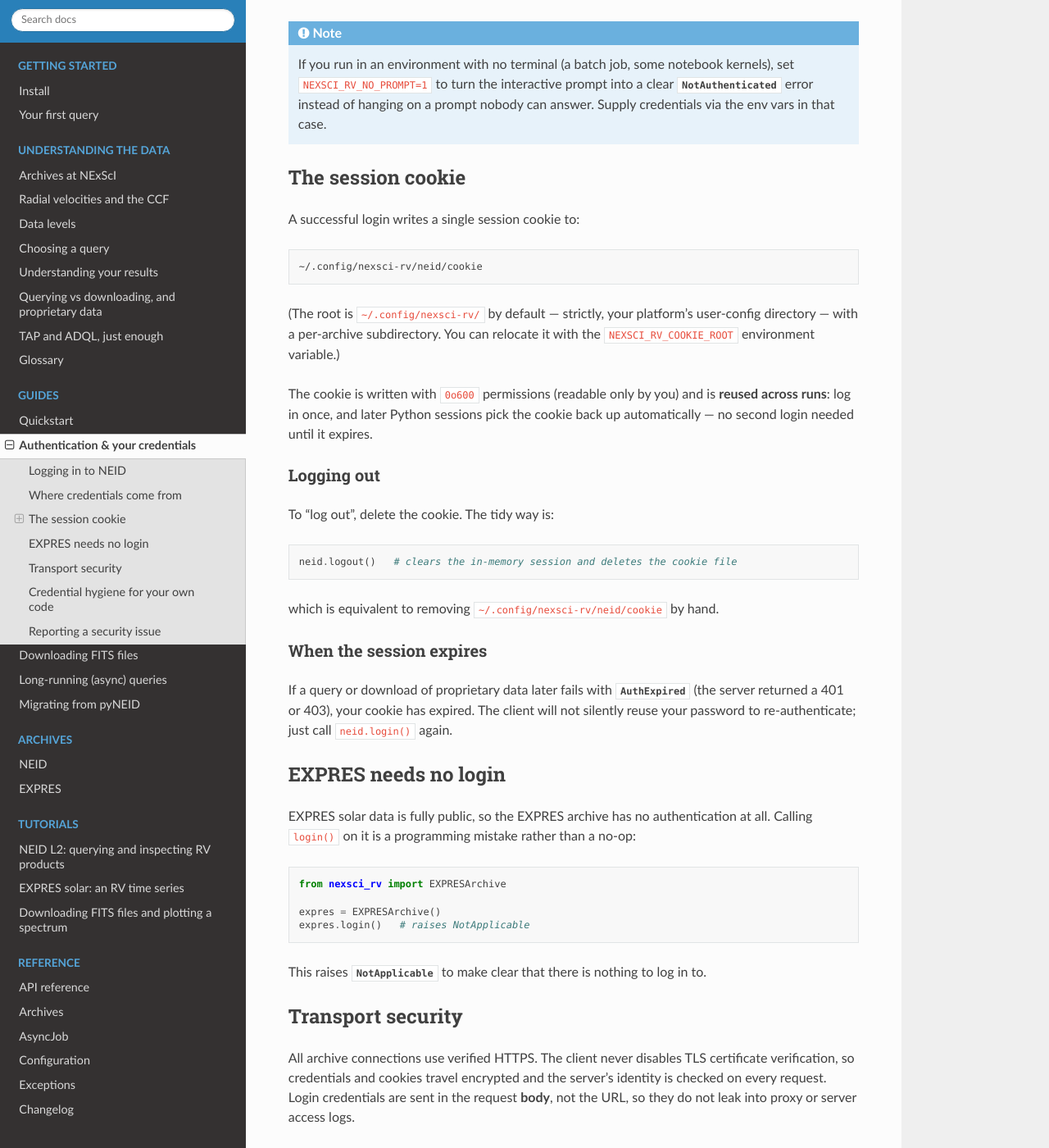
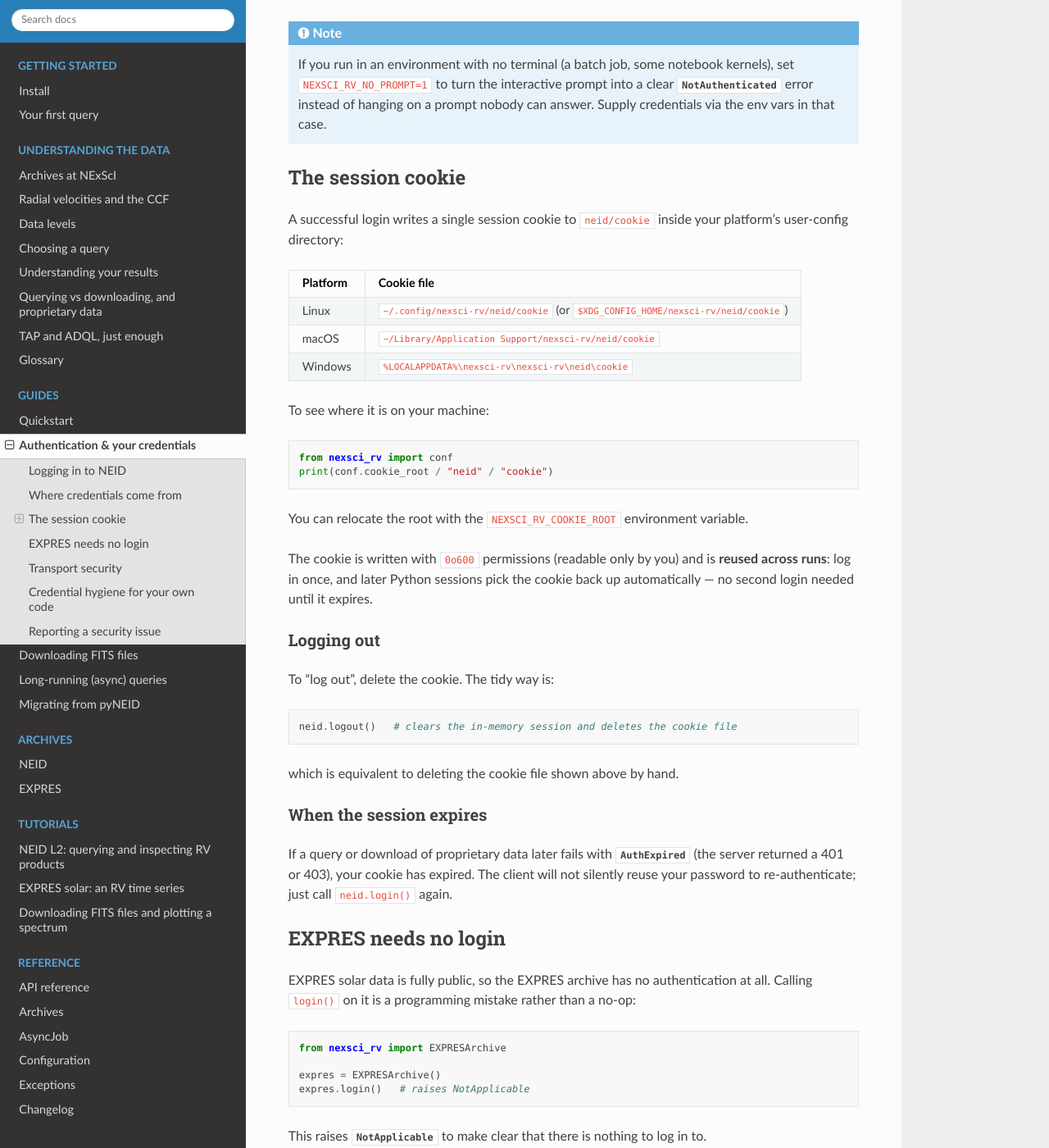
Before and after one commit to Caltech-IPAC/nexsci-rv, a Sphinx documentation site: the page built from docs/guides/authentication.md, in a window 1280 px wide and 1400 px high, scrolled down 1057 px. Shown: the whole window at 82% size. Built offline with Sphinx 7.4.7 and the Read the Docs theme 3.1.0, drawn with Linux system fonts in a browser that asks for light colours; some of the changed text lies outside the part shown.

Commit message:
Docs: give the session cookie location per platform (#12)
The guides said the cookie is written to ~/.config/nexsci-rv/neid/cookie,
but the root comes from platformdirs.user_config_path, which is
~/Library/Application Support/nexsci-rv on macOS and
%LOCALAPPDATA%\nexsci-rv\nexsci-rv on Windows. A macOS user who looked
in ~/.config after logging in found nothing.

List the path per platform, show how to print it from conf.cookie_root,
and drop the hard-coded ~/.config path from the migration guide and the
SessionManager docstring.

Co-authored-by: Claude Opus 5.5 <noreply@anthropic.com>

````diff
--- a/docs/guides/authentication.md
+++ b/docs/guides/authentication.md
@@ -56,15 +56,23 @@ on a prompt nobody can answer. Supply credentials via the env vars in that case.
 
 ## The session cookie
 
-A successful login writes a single session cookie to:
+A successful login writes a single session cookie to `neid/cookie` inside your
+platform's user-config directory:
 
-```text
-~/.config/nexsci-rv/neid/cookie
+| Platform | Cookie file |
+|---|---|
+| Linux | `~/.config/nexsci-rv/neid/cookie` (or `$XDG_CONFIG_HOME/nexsci-rv/neid/cookie`) |
+| macOS | `~/Library/Application Support/nexsci-rv/neid/cookie` |
+| Windows | `%LOCALAPPDATA%\nexsci-rv\nexsci-rv\neid\cookie` |
+
+To see where it is on your machine:
+
+```python
+from nexsci_rv import conf
+print(conf.cookie_root / "neid" / "cookie")
 ```
 
-(The root is `~/.config/nexsci-rv/` by default — strictly, your platform's
-user-config directory — with a per-archive subdirectory. You can relocate it
-with the `NEXSCI_RV_COOKIE_ROOT` environment variable.)
+You can relocate the root with the `NEXSCI_RV_COOKIE_ROOT` environment variable.
 
 The cookie is written with `0o600` permissions (readable only by you) and is
 **reused across runs**: log in once, and later Python sessions pick the cookie
@@ -78,7 +86,7 @@ To "log out", delete the cookie. The tidy way is:
 neid.logout()   # clears the in-memory session and deletes the cookie file
 ```
 
-which is equivalent to removing `~/.config/nexsci-rv/neid/cookie` by hand.
+which is equivalent to deleting the cookie file shown above by hand.
 
 ### When the session expires
 
@@ -122,7 +130,7 @@ around this library:
   `NEXSCI_RV_NEID_USER` / `NEXSCI_RV_NEID_PASSWORD` from your shell or a secrets
   manager rather than literals in the code.
 - **Don't commit the cookie.** The cookie file is a live credential. It lives
-  under `~/.config/`, away from your project, precisely so it does not land in a
+  in your user-config directory, away from your project, precisely so it does not land in a
   repo — keep it that way, and add it to `.gitignore` if you ever relocate it
   with `NEXSCI_RV_COOKIE_ROOT`.
 - **Clear notebook output** before sharing if you ever echo environment
````
Also changed, not shown: CHANGELOG.md (+6 -0 lines), docs/guides/migrating-from-pyneid.md (+2 -2 lines), 1 other file.
